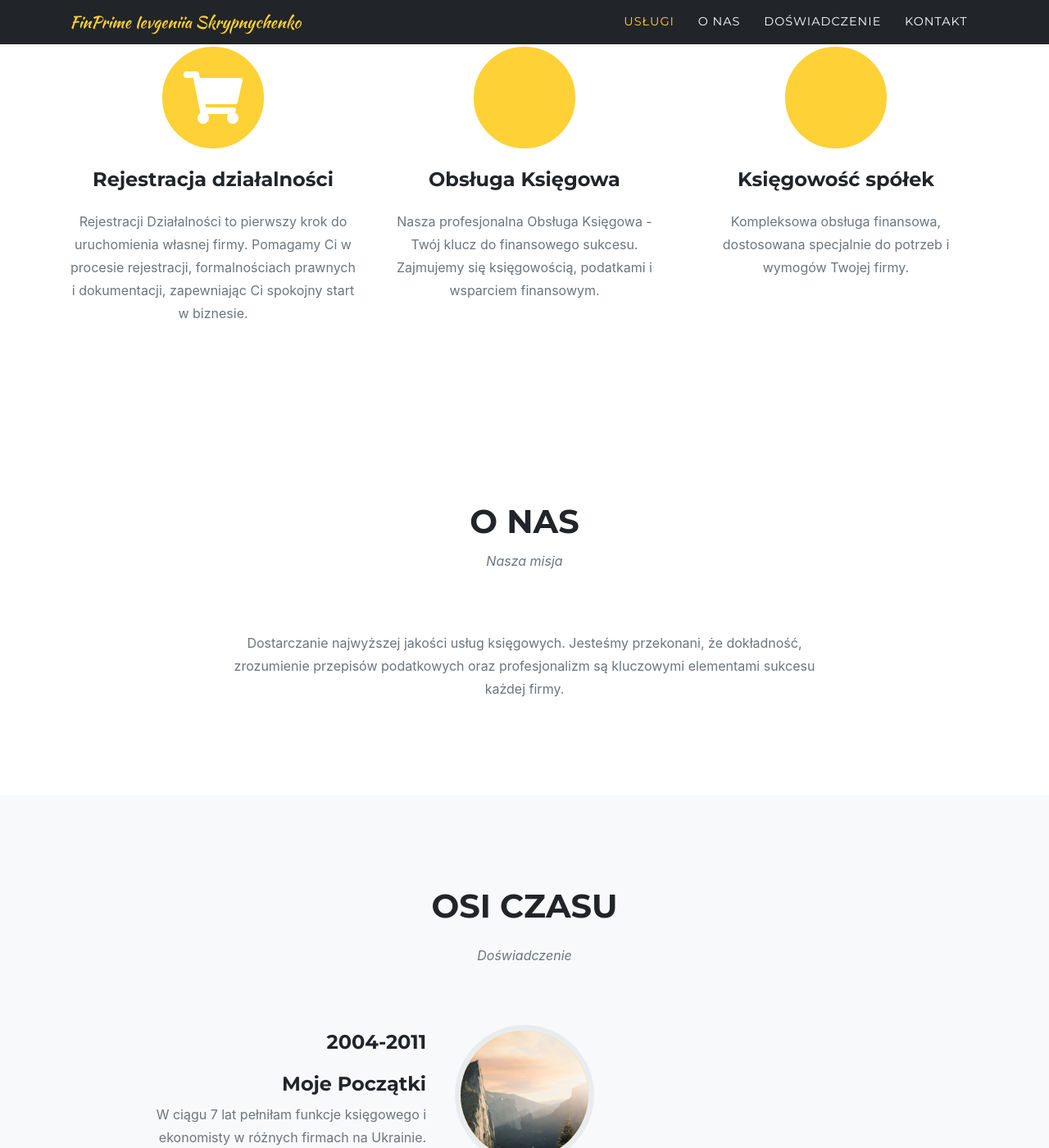
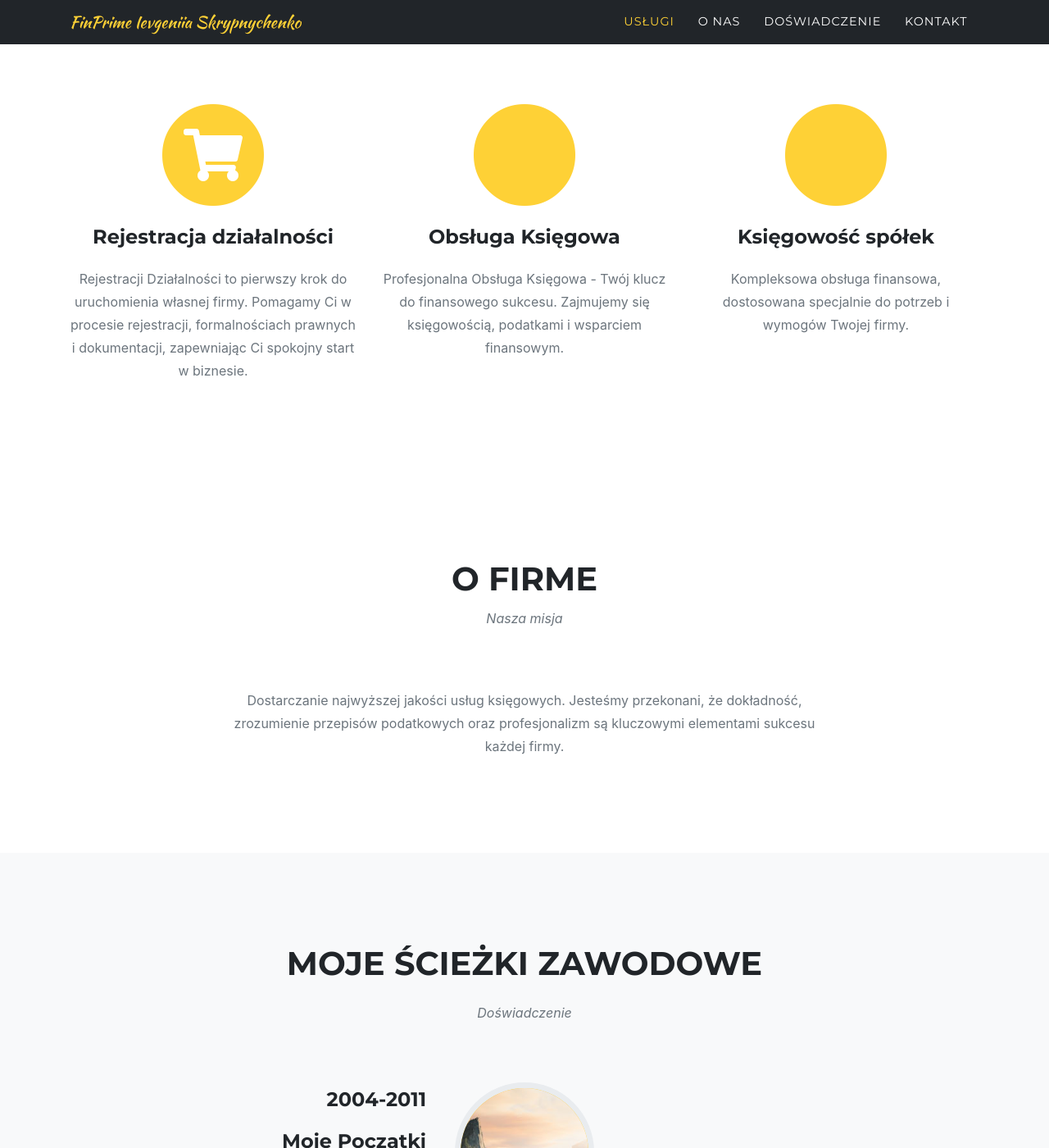
Before and after one commit to scripnichenko/finprime, a Jekyll site: the page built from index.md, in a window 1280 px wide and 1400 px high, scrolled down 1047 px. Shown: the whole window at 82% size. Built offline with Jekyll 4.4.1, drawn with Linux system fonts in a browser that asks for light colours; some web fonts are replaced; some of the changed text lies outside the part shown.

Commit message:
fixed text

```diff
--- a/_data/sitetext.yml
+++ b/_data/sitetext.yml
@@ -11,7 +11,7 @@
 # -----------------
 en: &DEFAULT_EN
   header:
-    title: Witaj w biurze rachunkowości FinPrime
+    title: Witaj!  Rachunkowość FinPrime - Twoje Rozwiązania Finansowe
     text: Miło Cię poznać
     button: Powiedz Mi Więcej
     buttonlink: "#services"
@@ -25,7 +25,7 @@
         desc: "Rejestracji Działalności to pierwszy krok do uruchomienia własnej firmy. Pomagamy Ci w procesie rejestracji, formalnościach prawnych i dokumentacji, zapewniając Ci spokojny start w biznesie."
         icon: fas fa-shopping-cart #find more at https://fontawesome.com/icons
       - title: "Obsługa Księgowa"
-        desc: "Nasza profesjonalna Obsługa Księgowa - Twój klucz do finansowego sukcesu. Zajmujemy się księgowością, podatkami i wsparciem finansowym."
+        desc: "Profesjonalna Obsługa Księgowa - Twój klucz do finansowego sukcesu. Zajmujemy się księgowością, podatkami i wsparciem finansowym."
         icon: fab fa-laptop
       - title: "Księgowość spółek"
         desc: "Kompleksowa obsługa finansowa, dostosowana specjalnie do potrzeb i wymogów Twojej firmy."
@@ -38,7 +38,7 @@
   #   closebutton: "Close Project"
 
   timeline:
-    title: "Osi czasu"
+    title: "Moje Ścieżki Zawodowe"
     text: "Doświadczenie"
     section: timeline
     # left is the default
@@ -65,10 +65,10 @@
         image: assets/img/timeline/4.jpg
         alt:
         align: right
-    end: "Bądź Częścią <br> Naszej <br> Historii!"
+    end: "Zaufaj <br> Mojej <br> Ekspertyzie!"
 
   about:
-    title: "O Nas"
+    title: "O Firme"
     text: "Nasza misja"
     body: "Dostarczanie najwyższej jakości usług księgowych. Jesteśmy przekonani, że dokładność, zrozumienie przepisów podatkowych oraz profesjonalizm są kluczowymi elementami sukcesu każdej firmy."
     section: about
```
